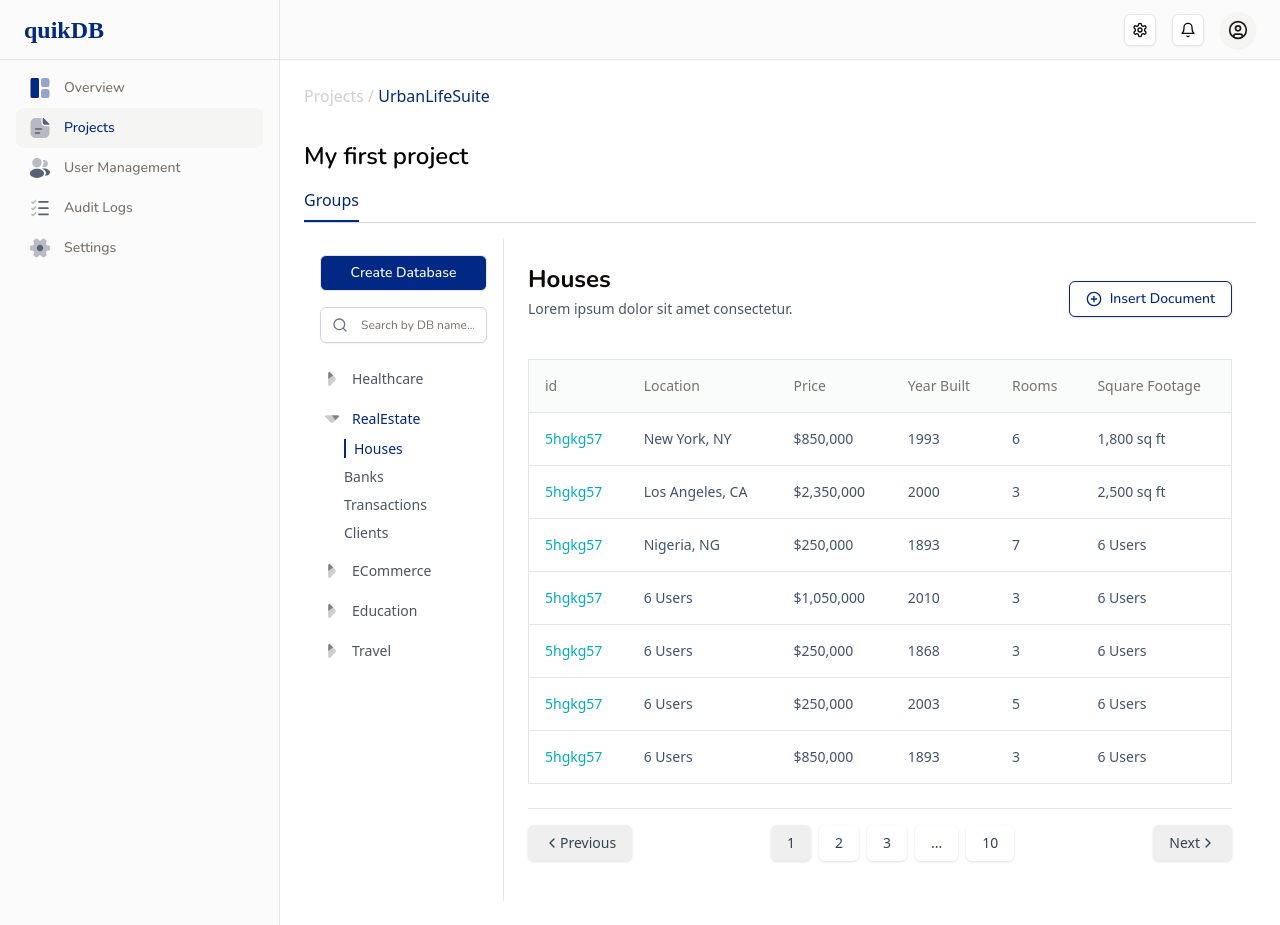
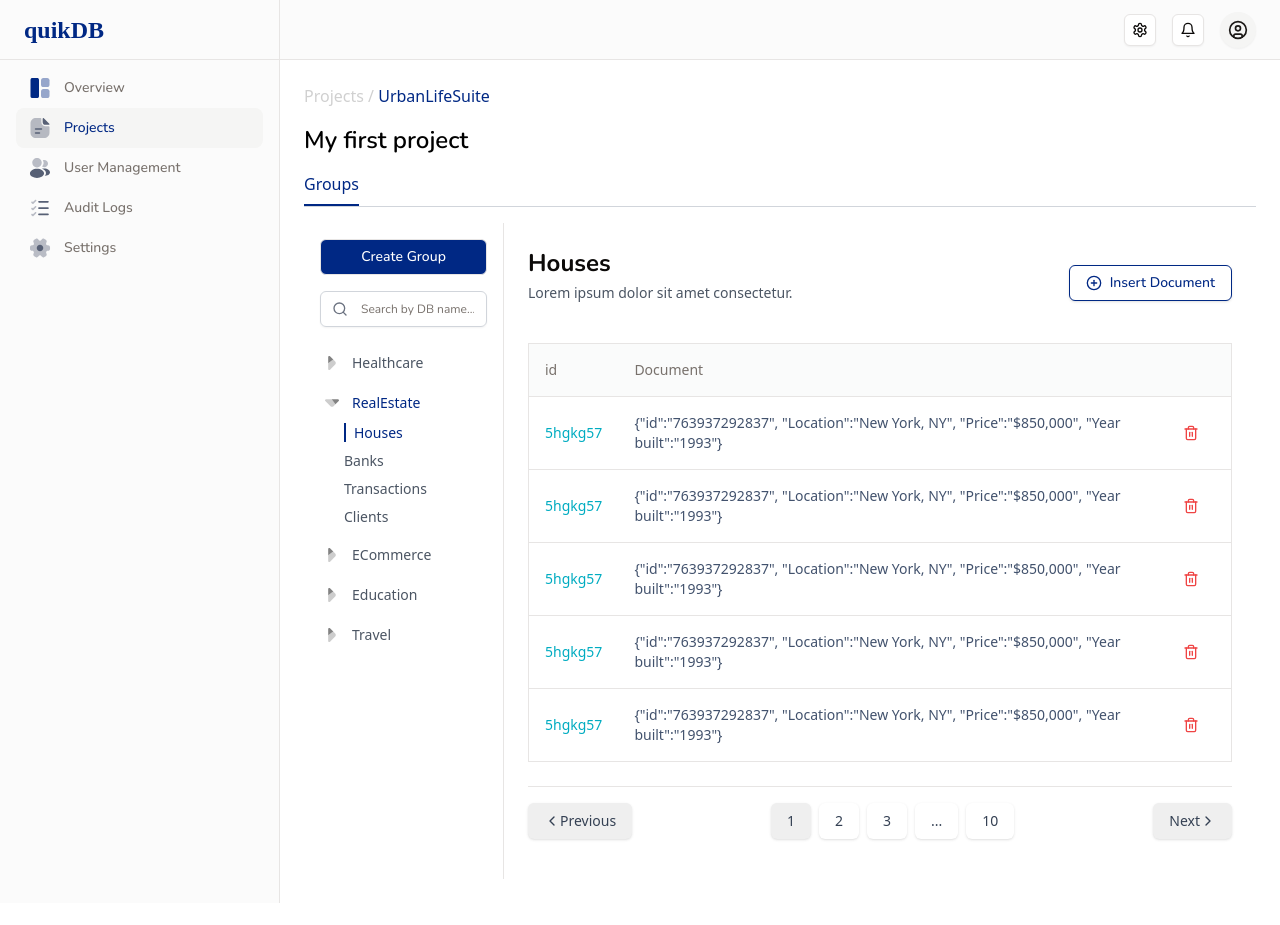
Before and after one commit to quikdb/cannisters, a React (Vite) app in the folder src/web/: page /dashboard/project/groups in a window 1280 px wide. After the commit the page ends 903 px from the top, so only its background shows below. Built offline with nearby package versions, Linux system fonts and the light colour scheme.

Commit message:
refactor: Update button text in ProjectsSingleSidebar component

```diff
--- a/src/web/src/components/blocks/ProjectsSingleSidebar.tsx
+++ b/src/web/src/components/blocks/ProjectsSingleSidebar.tsx
@@ -10,7 +10,7 @@ export function ProjectsSingleSideBar() {
     <div className='border-r p-4'>
       {/* Create Database Button */}
       <Button className='w-full border bg-customBlue text-white hover:bg-white hover:text-customBlue shadow-none font-nunito flex items-center justify-center gap-2'>
-        <span className='text-sm'>Create Database</span>
+        <span className='text-sm'>Create Group</span>
       </Button>
 
       {/* Search Input */}
--- a/src/web/src/components/blocks/ProjectsSingleTable.tsx
+++ b/src/web/src/components/blocks/ProjectsSingleTable.tsx
@@ -1,25 +1,39 @@
 import { Table, TableHeader, TableBody, TableRow, TableHead, TableCell } from '@/components/ui/table';
 import { Button } from '@/components/ui/button';
-import { ChevronLeft, ChevronRight, CirclePlus } from 'lucide-react';
+import { ChevronLeft, ChevronRight, CirclePlus, Trash2 } from 'lucide-react'; // Import Trash icon
 import { useState } from 'react';
 import { Modal } from './Modal';
 import { Input } from '../ui/input';
 
 export function ProjectsSingleTable() {
   const [isModalOpen, setIsModalOpen] = useState(false);
-  const [modalType, setModalType] = useState<'project' | 'database'>('database');
+  const [modalType, setModalType] = useState<'project' | 'database' | 'document'>('document');
 
   const houses = [
-    { id: '5hgkg57', location: 'New York, NY', price: '$850,000', yearBuilt: '1993', rooms: 6, squareFootage: '1,800 sq ft' },
-    { id: '5hgkg57', location: 'Los Angeles, CA', price: '$2,350,000', yearBuilt: '2000', rooms: 3, squareFootage: '2,500 sq ft' },
-    { id: '5hgkg57', location: 'Nigeria, NG', price: '$250,000', yearBuilt: '1893', rooms: 7, squareFootage: '6 Users' },
-    { id: '5hgkg57', location: '6 Users', price: '$1,050,000', yearBuilt: '2010', rooms: 3, squareFootage: '6 Users' },
-    { id: '5hgkg57', location: '6 Users', price: '$250,000', yearBuilt: '1868', rooms: 3, squareFootage: '6 Users' },
-    { id: '5hgkg57', location: '6 Users', price: '$250,000', yearBuilt: '2003', rooms: 5, squareFootage: '6 Users' },
-    { id: '5hgkg57', location: '6 Users', price: '$850,000', yearBuilt: '1893', rooms: 3, squareFootage: '6 Users' },
+    {
+      id: '5hgkg57',
+      document: `{"id":"763937292837", "Location":"New York, NY", "Price":"$850,000", "Year built":"1993"}`,
+    },
+    {
+      id: '5hgkg57',
+      document: `{"id":"763937292837", "Location":"New York, NY", "Price":"$850,000", "Year built":"1993"}`,
+    },
+    {
+      id: '5hgkg57',
+      document: `{"id":"763937292837", "Location":"New York, NY", "Price":"$850,000", "Year built":"1993"}`,
+    },
+    {
+      id: '5hgkg57',
+      document: `{"id":"763937292837", "Location":"New York, NY", "Price":"$850,000", "Year built":"1993"}`,
+    },
+    {
+      id: '5hgkg57',
+      document: `{"id":"763937292837", "Location":"New York, NY", "Price":"$850,000", "Year built":"1993"}`,
+    },
+    // Repeat or add more objects as needed
   ];
 
-  const openModal = (type: 'project' | 'database') => {
+  const openModal = (type: 'project' | 'database' | 'document') => {
     setModalType(type);
     setIsModalOpen(true);
   };
@@ -27,18 +41,22 @@ export function ProjectsSingleTable() {
   const closeModal = () => {
     setIsModalOpen(false);
   };
+
   const handleRowClick = () => {
     window.location.href = '/dashboard/project/groups';
   };
 
   return (
     <main className='flex flex-col gap-4 p-4 lg:gap-6 lg:p-6'>
-      <div className='flex justify-between items-center '>
+      <div className='flex justify-between items-center'>
         <div className='flex flex-col gap-1'>
           <h2 className='text-lg font-bold md:text-2xl font-nunito'>Houses</h2>
           <p className='text-sm text-gray-600 mb-4'>Lorem ipsum dolor sit amet consectetur.</p>
         </div>
-        <Button className='bg-white text-customBlue border hover:bg-customBlue hover:text-white border-customBlue flex gap-2 font-nunito' onClick={() => openModal('database')}>
+        <Button
+          className='bg-white text-customBlue border hover:bg-customBlue hover:text-white border-customBlue flex gap-2 font-nunito'
+          onClick={() => openModal('document')}
+        >
           <CirclePlus size={16} />
           Insert Document
         </Button>
@@ -49,22 +67,20 @@ export function ProjectsSingleTable() {
           <TableHeader className='bg-[#fafbfb]'>
             <TableRow>
               <TableHead className='p-4'>id</TableHead>
-              <TableHead className='p-4'>Location</TableHead>
-              <TableHead className='p-4'>Price</TableHead>
-              <TableHead className='p-4'>Year Built</TableHead>
-              <TableHead className='p-4'>Rooms</TableHead>
-              <TableHead className='p-4'>Square Footage</TableHead>
+              <TableHead className='p-4'>Document</TableHead>
+              <TableHead className='p-4'></TableHead> {/* Empty header for the delete icon */}
             </TableRow>
           </TableHeader>
           <TableBody>
             {houses.map((house, index) => (
-              <TableRow key={index}>
+              <TableRow key={index} className='hover:bg-gray-100 cursor-pointer'>
                 <TableCell className='p-4 text-customSkyBlue'>{house.id}</TableCell>
-                <TableCell className='p-4 text-[#42526d]'>{house.location}</TableCell>
-                <TableCell className='p-4 text-[#42526d]'>{house.price}</TableCell>
-                <TableCell className='p-4 text-[#42526d]'>{house.yearBuilt}</TableCell>
-                <TableCell className='p-4 text-[#42526d]'>{house.rooms}</TableCell>
-                <TableCell className='p-4 text-[#42526d]'>{house.squareFootage}</TableCell>
+                <TableCell className='p-4 text-[#42526d]'>{house.document}</TableCell>
+                <TableCell className='p-4 text-right'>
+                  <Button className='bg-transparent hover:bg-red-100 shadow-none  text-red-500'>
+                    <Trash2 size={16} />
+                  </Button>
+                </TableCell>
               </TableRow>
             ))}
           </TableBody>
--- a/src/web/src/components/layout/dashboard/ProjectSingle.tsx
+++ b/src/web/src/components/layout/dashboard/ProjectSingle.tsx
@@ -16,7 +16,7 @@ export function ProjectSingle() {
         <NavBar />
         <div className='p-6'>
           {/* Breadcrumb */}
-          <Breadcrumb className='font-medium text-base mb-4'>
+          <Breadcrumb className='font-medium text-base '>
             <Link href='/projects' className='text-[#d0d0d0]'>
               Projects /
             </Link>{' '}
```
